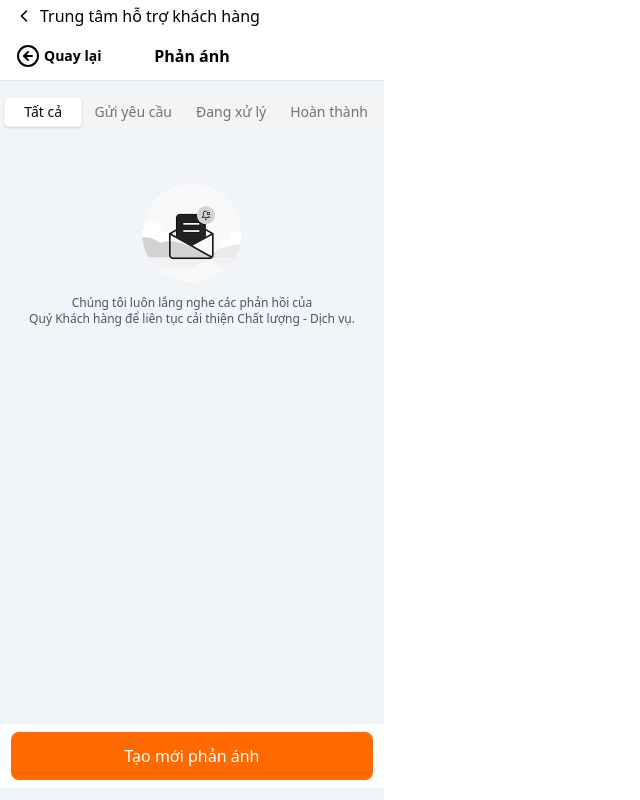
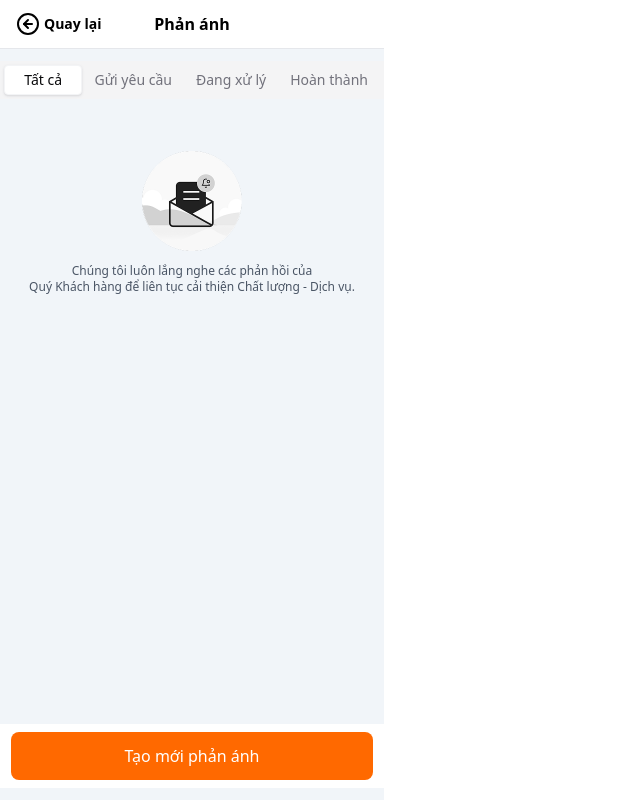
Before and after one commit to bbhtruonglm/support-center-staging, a Vue app: page /feedback-list-empty in a window 1280 px wide. Shown: the whole page, without its empty margins (0-640 px from the left). Built offline with nearby package versions, Linux system fonts and the light colour scheme.

Commit message:
fix: xóa phần Header

```diff
--- a/src/views/FeedbackList.vue
+++ b/src/views/FeedbackList.vue
@@ -1,8 +1,5 @@
 <template>
   <div class="flex flex-col h-full max-w-sm bg-slate-100 overflow-y-auto">
-    <!-- Header Section -->
-    <AppHeader />
-
     <!-- Content Wrapper -->
     <div class="flex-1 flex flex-col">
       <!-- Navigation Header -->
--- a/src/views/FeedbackListEmpty.vue
+++ b/src/views/FeedbackListEmpty.vue
@@ -1,8 +1,5 @@
 <template>
   <div class="flex flex-col h-full max-w-sm bg-slate-100 overflow-y-auto">
-    <!-- Header Section -->
-    <AppHeader />
-
     <!-- Content Wrapper -->
     <div class="flex-1 flex flex-col">
       <!-- Navigation Header -->
```
